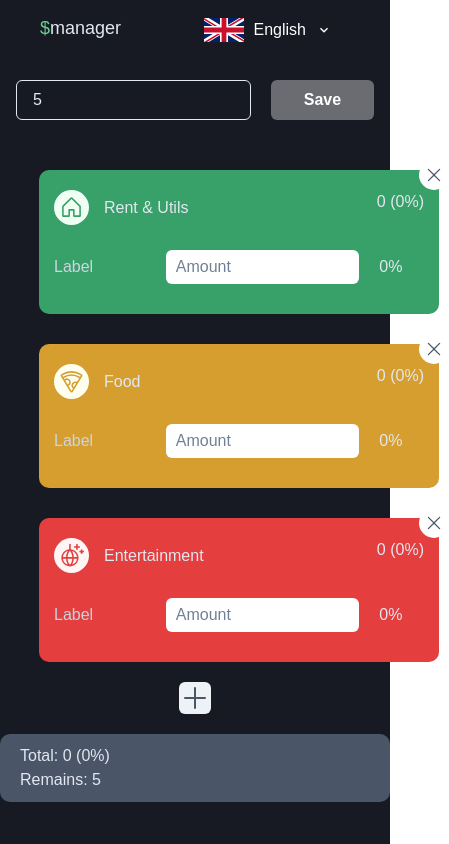
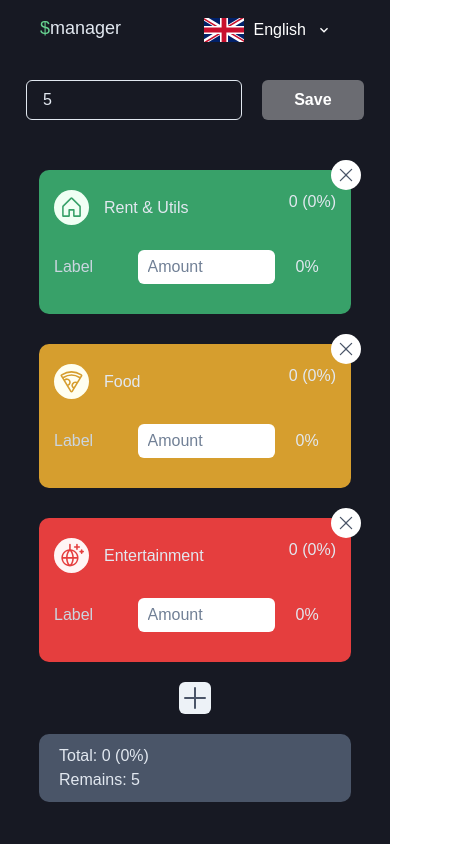
Before and after one commit to felixx78/dmanager, a React (Vite) app: page / in a window 390 px wide. Both pictures are taken after typing "5" into the empty fields and a click on the button "Save". Shown: the whole page, 449 px wide, since content can reach past the window. Built offline with nearby package versions, Linux system fonts and the light colour scheme.

Commit message:
fix responsive

```diff
--- a/src/components/Expenses.tsx
+++ b/src/components/Expenses.tsx
@@ -60,7 +60,9 @@ function Expenses({ id, icon, title, bgColor, fields, total, amount }: Props) {
 
   return (
     <Box
-      w="400px"
+      w="100%"
+      maxWidth="80vw"
+      minW="10px"
       bgColor={bgColor}
       px="15px"
       pt="20px"
@@ -90,7 +92,7 @@ function Expenses({ id, icon, title, bgColor, fields, total, amount }: Props) {
           textAlign="end"
           fontWeight={500}
           isTruncated
-          w="100px"
+          // w="100px"
         >
           {total} ({percent}%)
         </Text>
--- a/src/components/Home/Header.tsx
+++ b/src/components/Home/Header.tsx
@@ -34,6 +34,7 @@ function HomeHeader({ amount, setAmount }: Props) {
       as="form"
       onSubmit={handleSubmit(handleOnSubmit)}
       gap="20px"
+      px="10px"
       transition="margin .3s ease"
     >
       <Input
--- a/src/pages/Home.tsx
+++ b/src/pages/Home.tsx
@@ -100,11 +100,10 @@ function Home() {
           </Flex>
 
           <Box
-            maxW="1260px"
             px="20px"
             py="10px"
             borderRadius="10px"
-            width="100vw"
+            width="80vw"
             bgColor="gray.600"
           >
             <Text>
```
